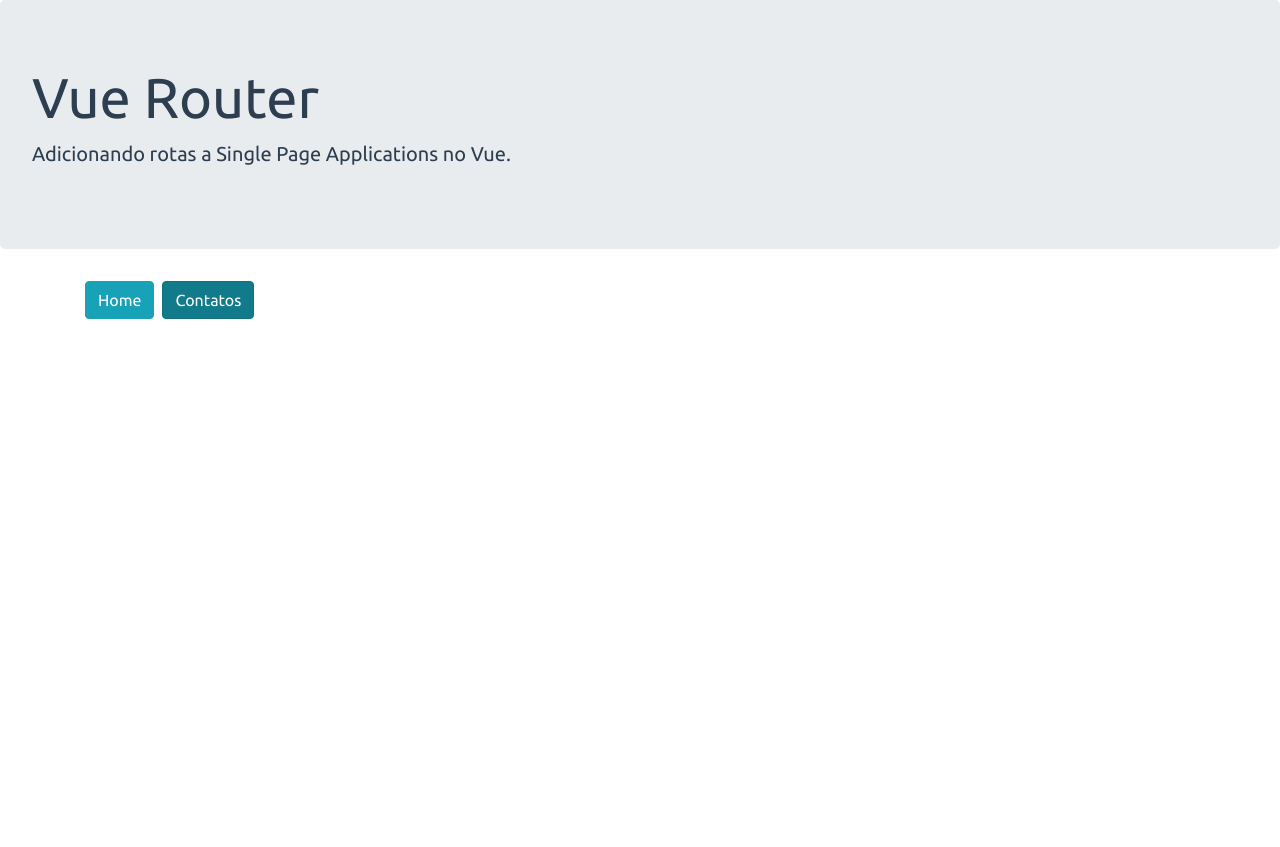
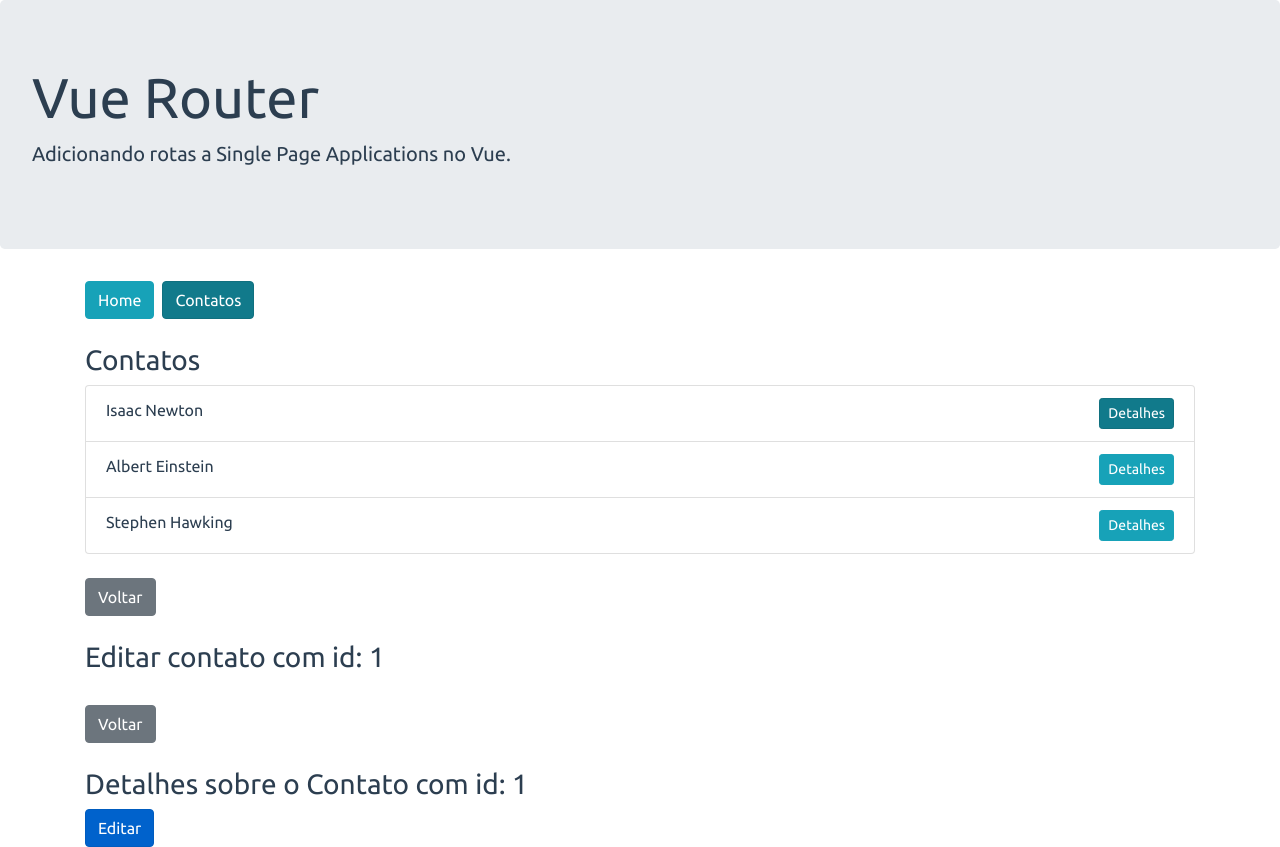
Before and after one commit to ponqueli/vue-rotas, a Vue app: page /contatos/1/editar in a window 1280 px wide. Before the commit the page ends 800 px from the top, so only its background shows below. Built offline with nearby package versions, Linux system fonts and the light colour scheme; the HTML template or start-up script is replaced by a standard one.

Commit message:
multiplas view routers, redirecionamento de rotas

```diff
--- a/src/App.vue
+++ b/src/App.vue
@@ -7,7 +7,7 @@
 
     <div class="container">
       <router-link
-        to="/"
+        to="/home"
         class="btn btn-info mb-4 mr-2"
         exact>
           Home
--- a/src/router.js
+++ b/src/router.js
@@ -4,22 +4,43 @@ import VueRouter from 'vue-router'
 import Contatos from './views/contatos/Contatos.vue'
 import ContatosHome from './views/contatos/ContatosHome.vue'
 import ContatoDetalhes from './views/contatos/ContatoDetalhes.vue'
+import ContatoEditar from './views/contatos/ContatoEditar.vue'
 import Home from './views/Home.vue'
 
 Vue.use(VueRouter)
-
+//ROTAS GENERICAS SEMPRE DEVEM SER COLOCADOS ABAIXO NA LISTA DE CONFIGURAÇÃO
+//ROTAS MAIS ESPECÍFICAS SEMPRE ACIMA!!!!
 export default new VueRouter({
     mode:'history',
     linkActiveClass: 'active',
     routes: [
         {
+            //o que é definido aqui é visto dentro do router-view em Contatos.vue
             path:'/contatos',                               // meus-contatos/contatos
             component: Contatos,
             children: [
-                { path:':id', component: ContatoDetalhes, name: 'contato' }, // correspondencia dinamica de rota -  meus-contatos/contatos/2
-                { path: '' , component: ContatosHome}
+                {
+                    path:':id',  // correspondencia dinamica de rota -  meus-contatos/contatos/2
+                    component: ContatoDetalhes,
+                    name: 'contato'
+                },
+                {
+                    path: ':id/editar', // meus-contatos.com/contatos/2/editar
+                    components:{
+                        default: ContatoEditar,
+                        'contato-detalhes': ContatoDetalhes
+                    }
+                },
+                {   path: '', component: ContatosHome, name: "contatos" }  //rota filha default
             ]
         },
-        { path:'/', component: Home }                          // meus-contatos
+        {  path:'/home',  component: Home },                    // meus-contatos
+        //{  path:'/', redirect: '/contatos' }
+        {
+            path:'/', redirect: () =>{
+               // return '/contatos'
+               return { name: 'contatos'}
+            }
+        }
     ]
 })
--- a/src/views/contatos/ContatoDetalhes.vue
+++ b/src/views/contatos/ContatoDetalhes.vue
@@ -1,7 +1,11 @@
 <template>
     <div>
-        <h3 class="font-weight-light">Detalhes sobre o contato</h3>
-        <h2 class="font-weight-light"> ID: {{ id }} </h2>
+        <h3 class="font-weight-light">Detalhes sobre o Contato com id:  {{ id }} </h3>
+        <router-link
+            :to="`/contatos/${id}/editar`"
+            class="btn btn-primary">
+            Editar
+        </router-link>
     </div>
 </template>
 
--- /dev/null
+++ b/src/views/contatos/ContatoEditar.vue
@@ -0,0 +1,17 @@
+<template>
+    <div>
+        <h3 class="font-weight-light"> Editar contato com id: {{ $route.params.id}} </h3>
+        <button class="btn btn-secondary mt-4 mb-4"  @click="voltar">Voltar</button>
+    </div>
+
+</template>
+
+<script>
+export default {
+    methods:{
+        voltar(){
+            this.$router.back()
+        }
+    }
+}
+</script>
--- a/src/views/contatos/Contatos.vue
+++ b/src/views/contatos/Contatos.vue
@@ -2,7 +2,9 @@
 
     <div>
         <ContatosLista />
+        <!-- exibe os componenets das rotas filhas da rota /contatos-->
         <router-view></router-view>
+        <router-view name="contato-detalhes"></router-view>
     </div>
 
 </template>
```
